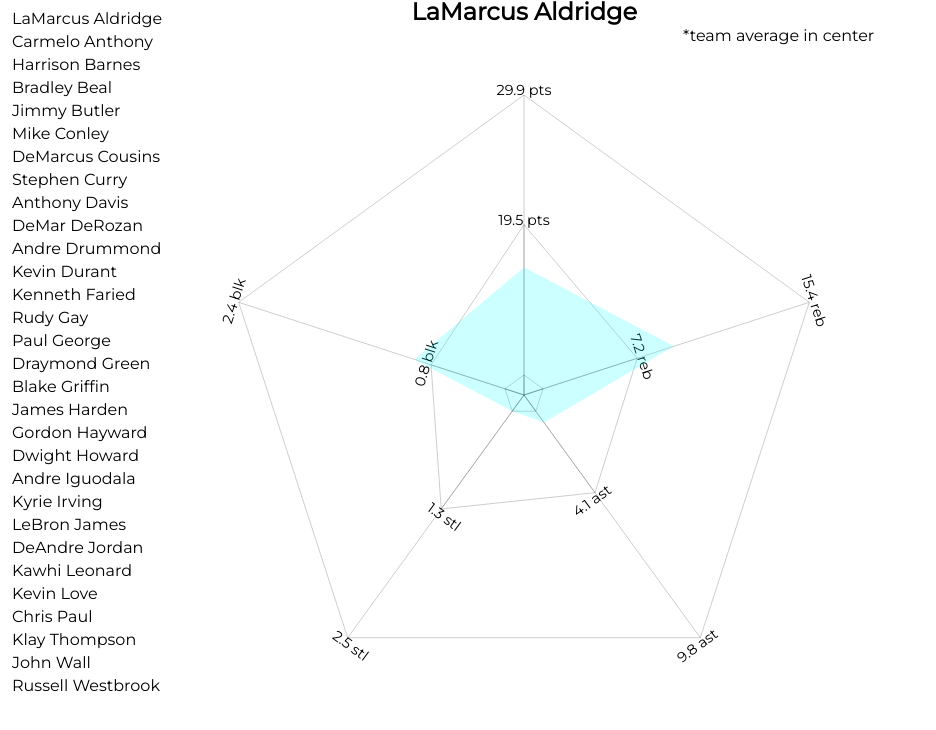
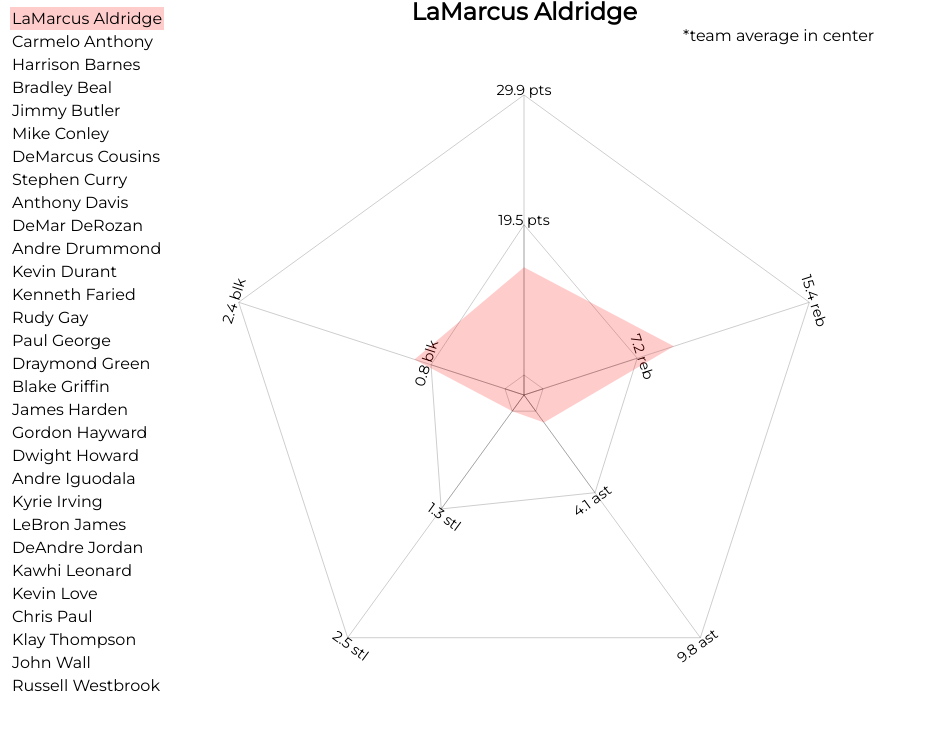
Before and after one commit to cpgruber/olympic-star-chart, a plain HTML site: page index.html in a window 1280 px wide. Both pictures are taken after a click on the element "LaMarcus Aldridge". Shown: the part 42-772 px from the top of the page, without its empty margins (0-936 px from the left). Drawn offline with nearby package versions, Linux system fonts and the light colour scheme.

Commit message:
color scaled

```diff
--- a/app.js
+++ b/app.js
@@ -1,6 +1,7 @@
 var star = {
   pageComponents:{
-    scales:[]
+    scales:[],
+    colorScale: d3.scale.linear().domain([0,10]).range(['red','blue'])
   },
   getPageComponents: function(){
     var pageComponents = this.pageComponents;
@@ -87,7 +88,7 @@ var star = {
       })
       .style("font-size","0.9em")
   },
-  updateChart: function(data){
+  updateChart: function(data,color){
     var self = this;
     var dt = [+data.points_mean,+data.rebounds_mean,+data.assists_mean,+data.steals_mean,+data.blocks_mean];
     var playerName = data.player.replace(" ","-")
@@ -108,15 +109,26 @@ var star = {
         var nextPct = next/dt.length;
         return "M 350 350 "+self.getCoords(d,pct,i)+" "+self.getCoords(dt[next],nextPct,next)
       })
-      .style("stroke","none").style("fill","rgba(0,255,255,0.2)")
+      .style("stroke","none").style("fill",color).style("fill-opacity",0.2)
 
     selection.exit().remove();
   },
   bindInteraction: function(){
     var self = this;
     d3.selectAll(".name").on("click", function(d){
-      self.updateChart(d)
-      d3.select(".player").text(d.player)
+      var clicked = d3.selectAll(".name.clicked")[0].length;
+      var color = self.pageComponents.colorScale(clicked);
+      var rgb = d3.rgb(color);
+      var className = d3.select(this).attr("class");
+      if (className == "name clicked"){
+        d3.selectAll(".arm-"+d.player.replace(" ","-")).remove();
+        d3.select(this).attr("class","name").style("background","none")
+      }else{
+        d3.select(this).attr("class","name clicked")
+          .style("background", "rgba("+rgb.r+","+rgb.g+","+rgb.b+",0.2)")
+        self.updateChart(d,color)
+        d3.select(".player").text(d.player)
+      }
     })
   },
   init:function(){
--- a/style.css
+++ b/style.css
@@ -12,9 +12,6 @@
 .name{
   padding:2px;
 }
-.name:hover{
-  background:rgba(0,255,255,0.2);
-}
 .svg-container{
   width:700px;
   vertical-align: middle;
```
